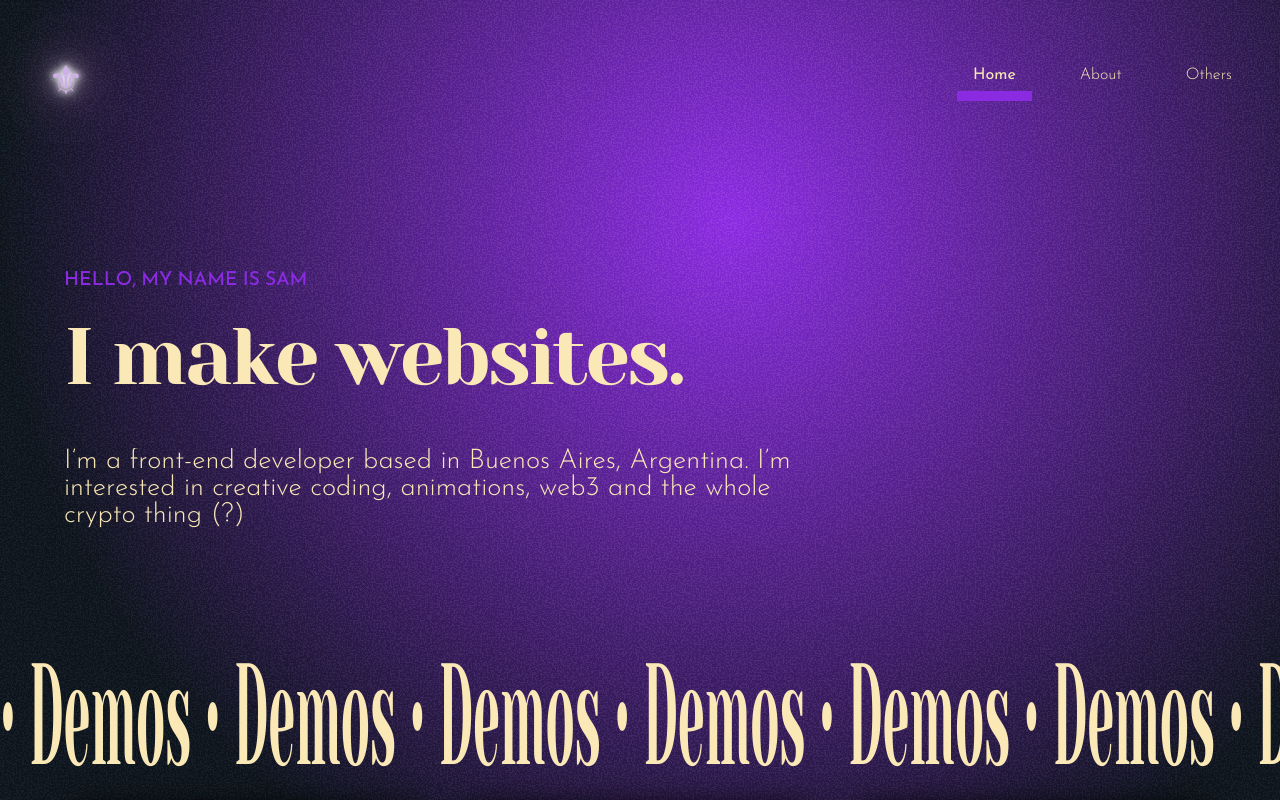
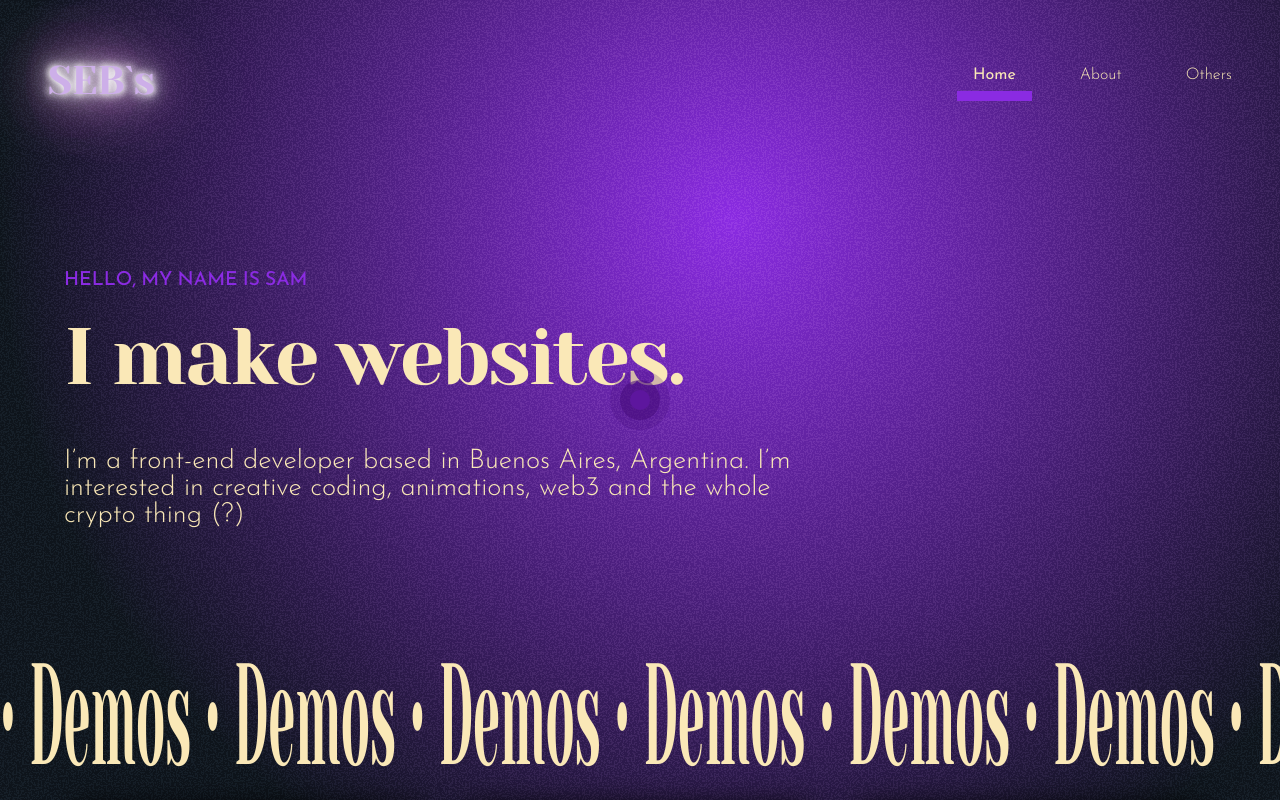
Before and after one commit to samuelebenitez/portfolio-v2, a Next.js app: page / in a window 1280 px wide. Shown: the top 800 px of the page. Built offline with nearby package versions, Linux system fonts and the light colour scheme.

Commit message:
changing logo and setting media queries

```diff
--- a/components/Header/index.jsx
+++ b/components/Header/index.jsx
@@ -11,7 +11,6 @@ gsap.registerPlugin(ScrollTrigger);
 export default function Header({ openMenu, isOpen }) {
   const router = useRouter();
   const headerRef = useRef();
-
 
   useEffect(() => {
     let ctx = gsap.context(() => {
@@ -67,7 +66,7 @@ export default function Header({ openMenu, isOpen }) {
         ) : (
           <>
             <div className={style.header_brand}>
-              <p>⚜</p>
+              <p>SEB`s</p>
             </div>
             <div className={style.header_nav}>
               <button onClick={() => openMenu(true)} className={style.button}>
--- a/components/Header/style.module.scss
+++ b/components/Header/style.module.scss
@@ -30,7 +30,7 @@ $serif-font: "Yeseva One", cursive;
       padding: 1em;
     }
     .header_brand > p {
-      font-size: 2.5em;
+      font-size: 2em;
       color: blueviolet;
       font-family: $serif-font;
 
@@ -129,6 +129,10 @@ $serif-font: "Yeseva One", cursive;
           opacity: 1;
         }
       }
+
+      @media (min-width: 768px) {
+        font-size: 2.5em;
+      }
     }
     .header_nav {
       .button {
--- a/components/Project/style.module.scss
+++ b/components/Project/style.module.scss
@@ -54,6 +54,7 @@ $serif-font: "Yeseva One", cursive;
       transform: rotateZ(180deg) scaleX(2);
       animation: flicker-4 4s ease-in infinite both;
       color: rgb(205, 175, 233);
+      z-index: 200;
 
       text-shadow: 0 0 7px #fff, 0 0 10px #fff, 0 0 21px #fff, 0 0 42px #0fa,
         0 0 82px #0fa, 0 0 92px #0fa, 0 0 102px rgb(252, 165, 247),
--- a/pages/_app.js
+++ b/pages/_app.js
@@ -1,14 +1,67 @@
-import style from "../styles/globals.scss";
+import style from "../styles/globals.css";
 import Header from "../components/Header";
 import SidebarMenu from "../components/SidebarMenu";
-import { useState } from "react";
+import {
+  useEffect,
+  useRef,
+  useState,
+  useImperativeHandle,
+  forwardRef,
+} from "react";
 import { useRouter } from "next/router";
 import { motion, AnimatePresence } from "framer-motion";
+import gsap from "gsap";
 
 function MyApp({ Component, pageProps }) {
   const [isOpen, setIsOpen] = useState(false);
 
   const router = useRouter();
+
+  const Circle = forwardRef(({ size, delay }, ref) => {
+    const el = useRef();
+
+    useImperativeHandle(
+      ref,
+      () => {
+        // return our API
+        return {
+          moveTo(x, y) {
+            gsap.to(el.current, { x, y, delay });
+          },
+        };
+      },
+      [delay]
+    );
+
+    return <div className={`circle ${size}`} ref={el}></div>;
+  });
+
+  Circle.displayName = "Circle";
+
+  const circleRefs = useRef([]);
+
+  // reset on re-renders
+  circleRefs.current = [];
+
+  useEffect(() => {
+    circleRefs.current.forEach((ref) =>
+      ref.moveTo(innerWidth / 2, innerHeight / 2)
+    );
+
+    const onMove = ({ clientX, clientY }) => {
+      circleRefs.current.forEach((ref) => ref.moveTo(clientX, clientY));
+    };
+
+    window.addEventListener("pointermove", onMove);
+
+    return () => window.removeEventListener("pointermove", onMove);
+  }, []);
+
+  const addCircleRef = (ref) => {
+    if (ref) {
+      circleRefs.current.push(ref);
+    }
+  };
 
   function openMenu() {
     setIsOpen((prevState) => !prevState);
@@ -44,6 +97,10 @@ function MyApp({ Component, pageProps }) {
               }}
             >
               <Component {...pageProps} />
+
+              <Circle size="sm" ref={addCircleRef} delay={0.1} />
+              <Circle size="md" ref={addCircleRef} delay={0.2} />
+              <Circle size="lg" ref={addCircleRef} delay={0.3} />
             </motion.div>
           </AnimatePresence>
         </>
--- a/styles/Home.module.scss
+++ b/styles/Home.module.scss
@@ -1,5 +1,6 @@
 .container {
   // background-color: #0e141b;
+
   background-image: url("../public/radial.svg");
   background-repeat: repeat;
   background-size: auto;
--- /dev/null
+++ b/styles/globals.css
@@ -0,0 +1,56 @@
+* {
+  box-sizing: border-box;
+  padding: 0;
+  margin: 0;
+  font-family: -apple-system, BlinkMacSystemFont, Segoe UI, Roboto, Oxygen,
+    Ubuntu, Cantarell, Fira Sans, Droid Sans, Helvetica Neue, sans-serif;
+}
+
+@media (prefers-color-scheme: dark) {
+  html {
+    color-scheme: dark;
+  }
+  body {
+    color: white;
+    background: #0e141b;
+  }
+}
+
+.app_container {
+  overflow: hidden;
+}
+
+.circle {
+  display: none;
+  position: fixed;
+  transform: translate(-50%, -50%);
+  top: 0;
+  left: 0;
+  border-radius: 50%;
+}
+
+.circle.sm {
+  width: 20px;
+  height: 20px;
+  background: blueviolet;
+}
+
+.circle.md {
+  width: 40px;
+  height: 40px;
+
+  background: rgba(73, 16, 126, 0.548);
+}
+
+.circle.lg {
+  width: 60px;
+  height: 60px;
+
+  background: rgba(61, 5, 114, 0.212);
+}
+
+@media (min-width: 769px) {
+  .circle {
+    display: inherit;
+  }
+}
--- a/styles/globals.scss
+++ /dev/null
@@ -1,21 +0,0 @@
-* {
-  box-sizing: border-box;
-  padding: 0;
-  margin: 0;
-  font-family: -apple-system, BlinkMacSystemFont, Segoe UI, Roboto, Oxygen,
-    Ubuntu, Cantarell, Fira Sans, Droid Sans, Helvetica Neue, sans-serif;
-}
-
-@media (prefers-color-scheme: dark) {
-  html {
-    color-scheme: dark;
-  }
-  body {
-    color: white;
-    background: #0e141b;
-  }
-}
-
-.app_container {
-  overflow: hidden;
-}
```
